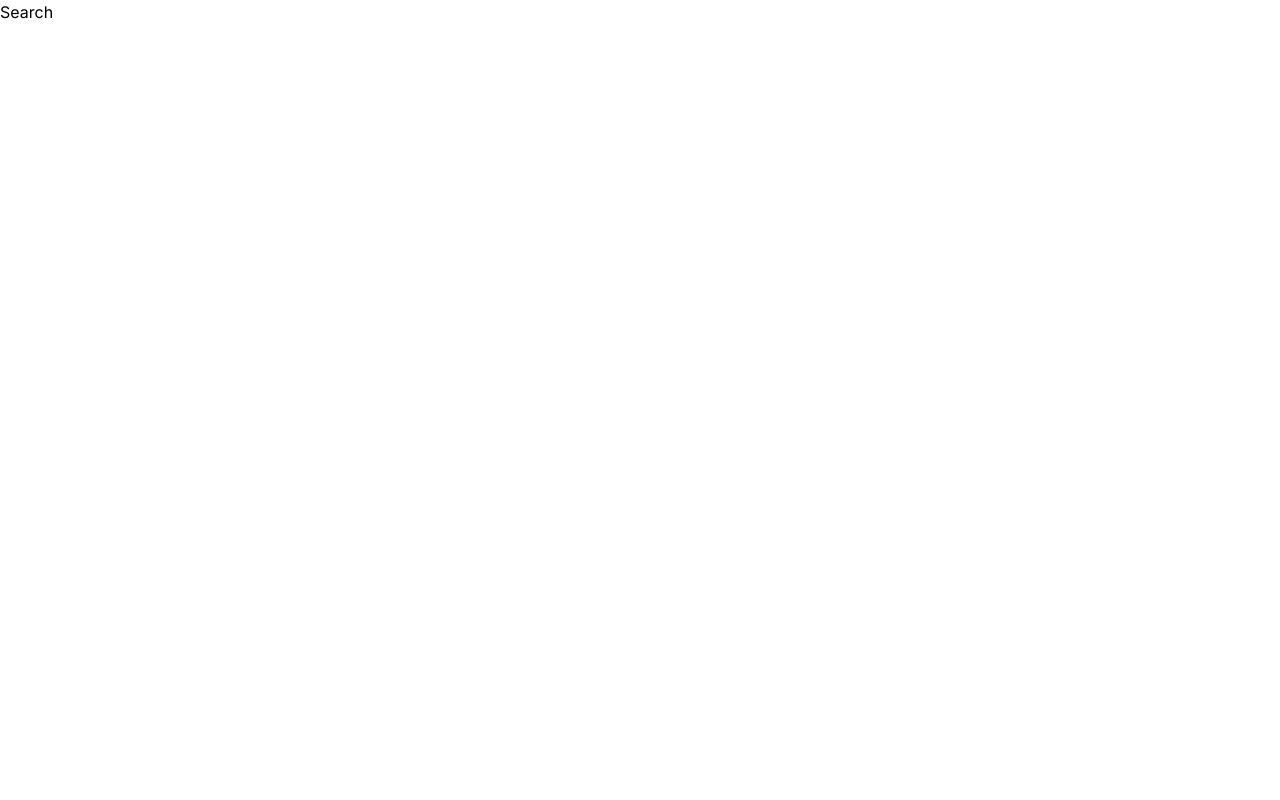
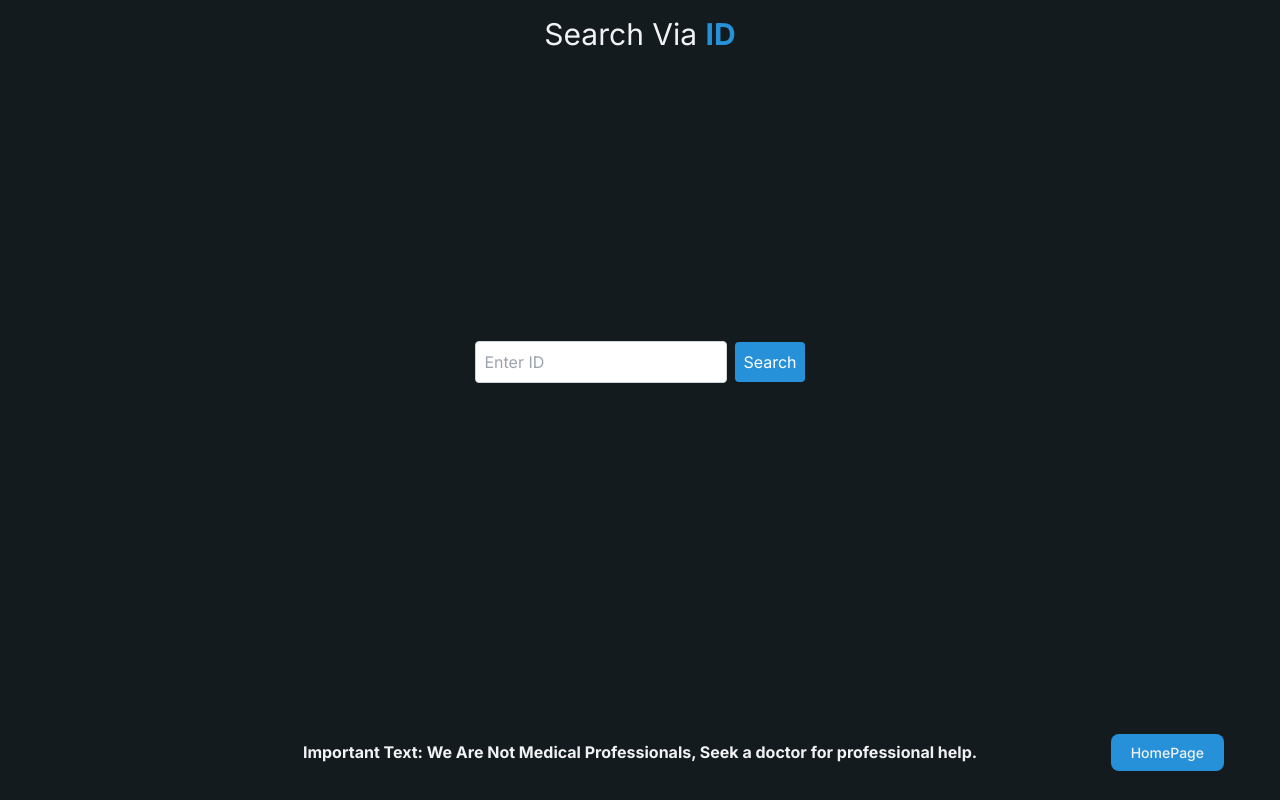
Before and after one commit to RalphLucio/FinalProject4390, a Next.js app in the folder Development/client/medi-scan/: page /search in a window 1280 px wide. Built offline with nearby package versions, Linux system fonts and the light colour scheme.

Commit message:
Added components to Search Page

```diff
--- /dev/null
+++ b/Development/client/medi-scan/src/app/components/HomeButton.jsx
@@ -0,0 +1,15 @@
+import React from "react";
+import Link from "next/link";
+
+const HomeButton = ({ buttonText = "HomePage", className = "" }) => {
+  return (
+    <Link
+      href="/"
+      className={`text-text-950 bg-accent-500 hover:bg-accent-600 font-medium rounded-lg text-sm px-5 py-2.5 me-2 mb-2  ${className}`}
+    >
+      {buttonText}
+    </Link>
+  );
+};
+
+export default HomeButton;
--- /dev/null
+++ b/Development/client/medi-scan/src/app/components/InputBox.jsx
@@ -0,0 +1,31 @@
+import React from "react";
+
+const InputBox = ({
+  type = "text",
+  placeholder = "",
+  value,
+  onChange,
+  onSubmit,
+  buttonText = "Submit",
+  className = "",
+}) => {
+  return (
+    <div className="flex items-center space-x-2">
+      <input
+        type={type}
+        placeholder={placeholder}
+        value={value}
+        onChange={onChange}
+        className={`border border-gray-300 rounded p-2 focus:outline-none focus:ring-2 focus:ring-accent-500 ${className}`}
+      />
+      <button
+        onClick={onSubmit}
+        className="bg-accent-500 text-white rounded p-2 hover:bg-accent-600 focus:outline-none focus:ring-2 focus:ring-accent-500"
+      >
+        {buttonText}
+      </button>
+    </div>
+  );
+};
+
+export default InputBox;
--- a/Development/client/medi-scan/src/app/page.jsx
+++ b/Development/client/medi-scan/src/app/page.jsx
@@ -24,12 +24,12 @@ export default function Home() {
     <div className="bg-background-100 w-screen h-screen grid grid-cols-1 gap-4 content-between">
       <div></div>
       <div>
-        <div className="flex items-center justify-center">
-          <h1 className="text-text-950 text-2xl">
+        <div className="flex items-center justify-center m-2">
+          <h1 className="text-text-950 text-4xl">
             Medi<span className="font-bold text-accent-500">Scan</span>
           </h1>
         </div>
-        <div className="flex items-center justify-center">
+        <div className="flex items-center justify-center space-x-1">
           <SecondaryButton text={signUp} />
           <AccentButton text={signIn} />
         </div>
--- a/Development/client/medi-scan/src/app/search/page.jsx
+++ b/Development/client/medi-scan/src/app/search/page.jsx
@@ -1,7 +1,46 @@
+"use client";
+import React, { useState } from "react";
+import Footer from "../components/Footer";
+import InputBox from "../components/InputBox";
+import HomeButton from "../components/HomeButton";
+
 export default function SearchViaID() {
+  const [inputValue, setInputValue] = useState("");
+
+  const handleInputChange = (e) => {
+    setInputValue(e.target.value);
+  };
+
+  const handleSubmit = () => {
+    // Handle the submit action here
+    console.log("Submitted ID:", inputValue);
+  };
+
   return (
-  <>
-    <h1>Search</h1>
-  </>
-  )
+    <div className="bg-background-100 w-screen h-screen flex flex-col justify-center items-center relative">
+      <div className="absolute bottom-9 right-12">
+        <HomeButton />
+      </div>
+      <div className="absolute top-4 left-1/2 transform -translate-x-1/2">
+        <h1 className="text-text-950 text-3xl">
+          Search Via <span className="font-bold text-accent-500">ID</span>
+        </h1>
+      </div>
+      <div className="flex flex-col items-center justify-center h-full w-full">
+        <div className="flex items-center justify-center space-x-1 mb-4">
+          <InputBox
+            type="text"
+            placeholder="Enter ID"
+            value={inputValue}
+            onChange={handleInputChange}
+            onSubmit={handleSubmit}
+            buttonText="Search"
+          />
+        </div>
+      </div>
+      <div className="mt-auto mb-9">
+        <Footer />
+      </div>
+    </div>
+  );
 }
```
